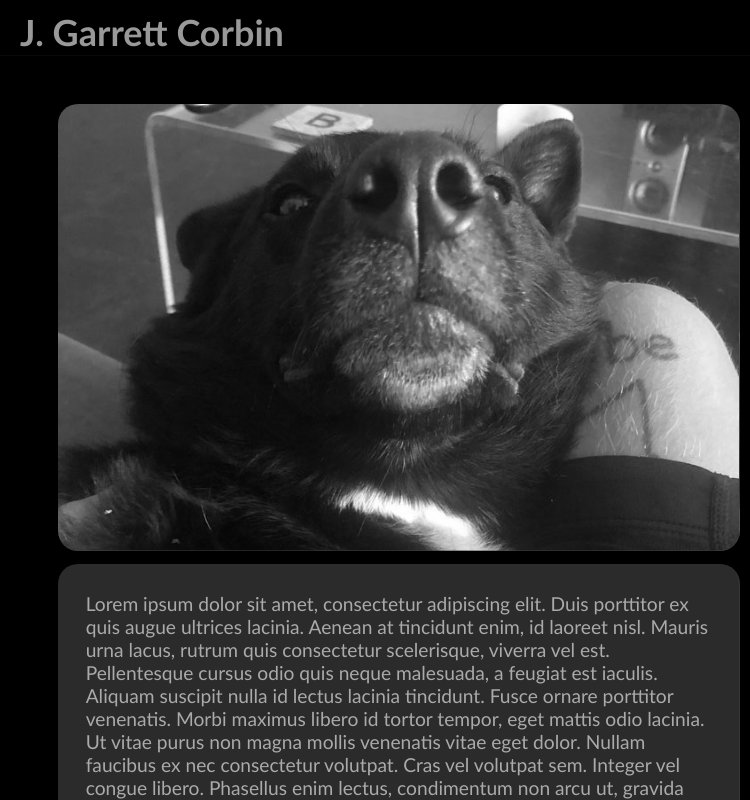
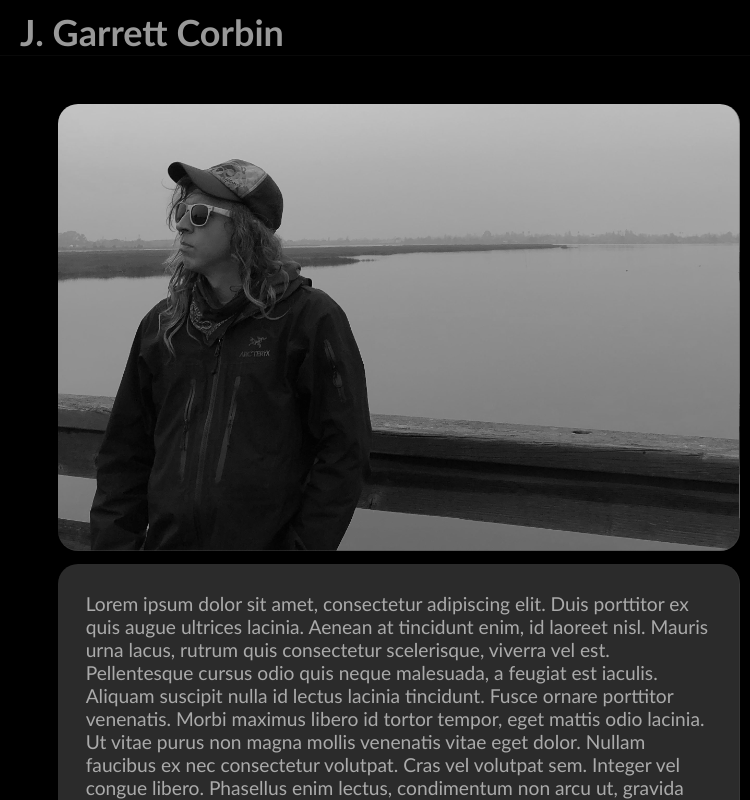
Before and after one commit to platevoltage/portfolio, a plain HTML site: page index.html in a window 1280 px wide. Shown: the top 800 px of the page, 0-750 px from the left. Drawn offline with Linux system fonts and the light colour scheme.

Commit message:
changed photo

```diff
--- a/assets/css/style.css
+++ b/assets/css/style.css
@@ -160,7 +160,8 @@ main section {
 
 main section div#photo {
     aspect-ratio: 4/2.5;
-    background-image: url("../images/photo.jpg");
+    background-image: url("../images/photo2.jpg");
+    filter: grayscale();
     background-size: 100%;
     background-attachment: initial;
 }
```
Also changed, not shown: assets/images/photo2.jpg (added).
